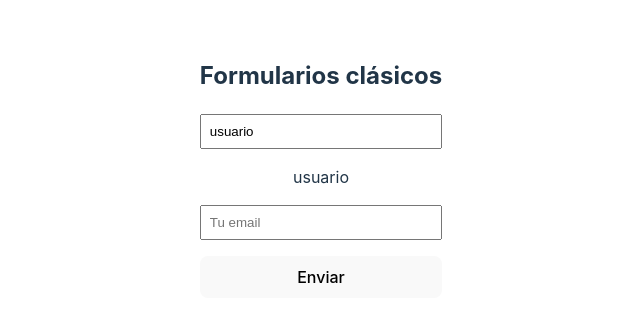
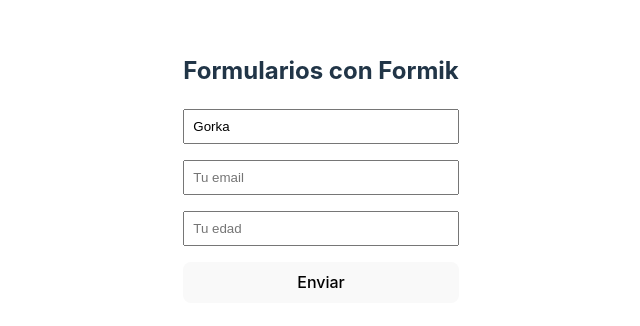
Before and after one commit to gorkavillara/react-g2-junio-2023, a React (Vite) app: page / in a window 1280 px wide. Shown: the part 232-558 px from the top of the page, without its empty margins (319-959 px from the left). Built offline with nearby package versions, Linux system fonts and the light colour scheme.

Commit message:
Tema 07 - Validando formularios con Formik y Yup

```diff
--- a/package.json
+++ b/package.json
@@ -10,9 +10,12 @@
     "preview": "vite preview"
   },
   "dependencies": {
+    "formik": "^2.4.2",
     "react": "^18.2.0",
     "react-dom": "^18.2.0",
-    "sass": "^1.63.6"
+    "react-router-dom": "^6.14.0",
+    "sass": "^1.63.6",
+    "yup": "^1.2.0"
   },
   "devDependencies": {
     "@types/react": "^18.0.37",
--- a/src/App.tsx
+++ b/src/App.tsx
@@ -1,10 +1,10 @@
 import "./App.css"
-import { Formularios } from "./views"
+import { FormularioFormik } from "./views"
 
 function App() {
   return (
     <>
-      <Formularios />
+      <FormularioFormik />
     </>
   )
 }
--- /dev/null
+++ b/src/views/Formularios/FormularioFormik.tsx
@@ -0,0 +1,59 @@
+import { Formik, Form, Field, ErrorMessage } from "formik"
+import * as yup from "yup"
+import styles from "./Formularios.module.scss"
+
+interface FormData {
+  nombre: string
+  email: string
+  edad: number | ""
+}
+
+const initialData: FormData = {
+  nombre: "Gorka",
+  email: "",
+  edad: "",
+}
+
+const validationSchema = yup.object({
+    nombre: yup.string().required().min(3).max(15, "El nombre debe tener como mucho 15 caracteres"),
+    email: yup.string().required("El email es obligatorio").email().matches(/^[A-Za-z0-9._%+-]+@[A-Za-z0-9.-]+\.[A-Za-z]{2,}$/, "Debe ser un email válido"),
+    edad: yup.number().min(18).max(65).oneOf([19, 20, 21])
+})
+
+const FormularioFormik = () => {
+  return (
+    <div className={styles.Formularios}>
+      <h2>Formularios con Formik</h2>
+      <Formik
+        initialValues={initialData}
+        onSubmit={(valores) => console.log(valores)}
+        validationSchema={validationSchema}
+        validate={(valores) => {
+            const errores: { nombre?: string, edad?: number | string } = {}
+
+            if (valores.nombre === "") {
+                errores.nombre = "El nombre no debe estar vacío"
+            }
+
+            if (typeof valores.edad === "number" && valores.edad < 18) {
+                errores.edad = "Debes ser mayor de edad"
+            }
+
+            return errores
+        }}
+      >
+        <Form className={styles.formulario}>
+            <Field type="text" name="nombre" placeholder="Tu nombre" />
+            <ErrorMessage name="nombre" />
+            <Field type="email" name="email" placeholder="Tu email" />
+            <ErrorMessage name="email" />
+            <Field type="number" name="edad" placeholder="Tu edad" max="25" />
+            <ErrorMessage name="edad" />
+            <button type="submit">Enviar</button>
+        </Form>
+      </Formik>
+    </div>
+  )
+}
+
+export default FormularioFormik
--- a/src/views/Formularios/Formularios.module.scss
+++ b/src/views/Formularios/Formularios.module.scss
@@ -1,5 +1,5 @@
 .Formularios {
-    form {
+    form, .formulario {
         display: flex;
         flex-direction: column;
         gap: 1rem;
--- a/src/views/Formularios/Formularios.tsx
+++ b/src/views/Formularios/Formularios.tsx
@@ -13,6 +13,8 @@
     // javascript:void(0) //eslint-disable-line
     event.preventDefault()
     console.log(formData)
+    // validaciones personalizadas
+    if (formData.email.length < 4) return false
   }
 
   return (
--- a/src/views/index.ts
+++ b/src/views/index.ts
@@ -1,11 +1,13 @@
 import EstilosCondicionales from "./EstilosCondicionales/EstilosCondicionales";
 import Listas from "./Listas/Listas";
 import Formularios from "./Formularios/Formularios";
+import FormularioFormik from "./Formularios/FormularioFormik";
 import Principal from "./Principal";
 
 export {
     EstilosCondicionales,
     Principal,
     Listas,
-    Formularios
+    Formularios,
+    FormularioFormik
 }
```
Also changed, not shown: 1 other file (tests, documents, lock files or other folders).
